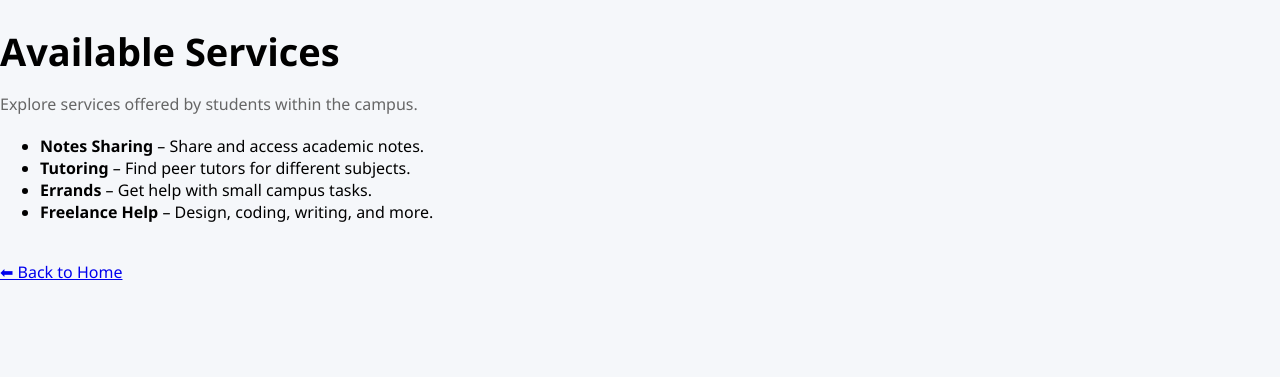
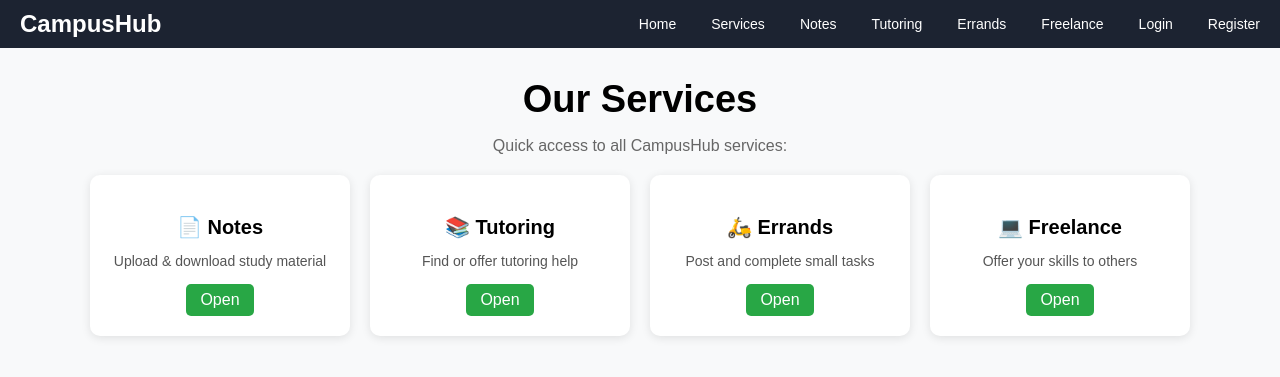
Before and after one commit to mohit1003-s/Nerd-Herd, a Flask app: template templates/services.html in a window 1280 px wide. Shown: the top 377 px of the page. Run offline with Flask 3, Linux system fonts and the light colour scheme; the template is opened without the code that fills it, so the values that code supplies are empty.

Commit message:
Update services.html

```diff
--- a/templates/services.html
+++ b/templates/services.html
@@ -1,23 +1,81 @@
-<!DOCTYPE html>
-<html>
-<head>
-    <title>Services | CampusHub</title>
-    <link rel="stylesheet" href="{{ url_for('static', filename='style.css') }}">
-</head>
-<body>
+{% extends "base.html" %}
 
-    <h1>Available Services</h1>
-    <p>Explore services offered by students within the campus.</p>
+{% block content %}
+<div class="container">
+    <h1>Our Services</h1>
+    <p>Quick access to all CampusHub services:</p>
 
-    <ul>
-        <li><strong>Notes Sharing</strong> – Share and access academic notes.</li>
-        <li><strong>Tutoring</strong> – Find peer tutors for different subjects.</li>
-        <li><strong>Errands</strong> – Get help with small campus tasks.</li>
-        <li><strong>Freelance Help</strong> – Design, coding, writing, and more.</li>
-    </ul>
+    <div class="services-grid">
+        <!-- Notes -->
+        <div class="service-card">
+            <h3>📄 Notes</h3>
+            <p>Upload & download study material</p>
+            <a href="/notes" class="btn">Open</a>
+        </div>
 
-    <br>
-    <a href="/">⬅ Back to Home</a>
+        <!-- Tutoring -->
+        <div class="service-card">
+            <h3>📚 Tutoring</h3>
+            <p>Find or offer tutoring help</p>
+            <a href="/tutoring" class="btn">Open</a>
+        </div>
 
-</body>
-</html>
+        <!-- Errands -->
+        <div class="service-card">
+            <h3>🛵 Errands</h3>
+            <p>Post and complete small tasks</p>
+            <a href="/errands" class="btn">Open</a>
+        </div>
+
+        <!-- Freelance -->
+        <div class="service-card">
+            <h3>💻 Freelance</h3>
+            <p>Offer your skills to others</p>
+            <a href="/freelance" class="btn">Open</a>
+        </div>
+    </div>
+</div>
+
+<style>
+/* Match your current style */
+.services-grid {
+    display: flex;
+    flex-wrap: wrap;
+    gap: 20px;
+    margin-top: 20px;
+    justify-content: center;
+}
+
+.service-card {
+    background-color: #fff;
+    border-radius: 10px;
+    box-shadow: 0px 2px 10px rgba(0,0,0,0.1);
+    padding: 20px;
+    width: 220px;
+    text-align: center;
+}
+
+.service-card h3 {
+    margin-bottom: 10px;
+}
+
+.service-card p {
+    font-size: 14px;
+    margin-bottom: 15px;
+}
+
+.service-card .btn {
+    display: inline-block;
+    background-color: #28a745;
+    color: #fff;
+    padding: 7px 14px;
+    border-radius: 5px;
+    text-decoration: none;
+}
+
+.service-card .btn:hover {
+    background-color: #218838;
+}
+</style>
+
+{% endblock %}
```
